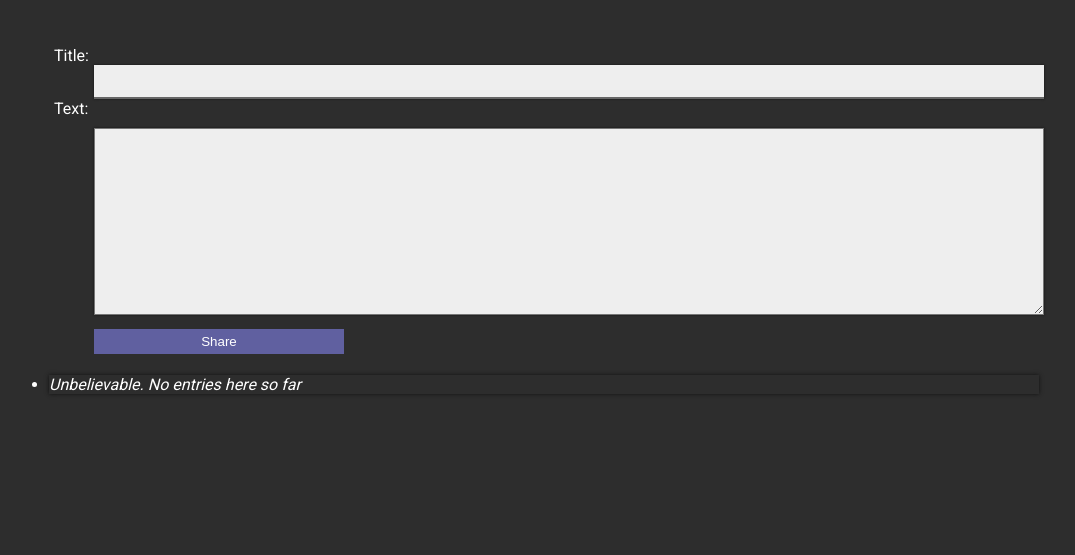
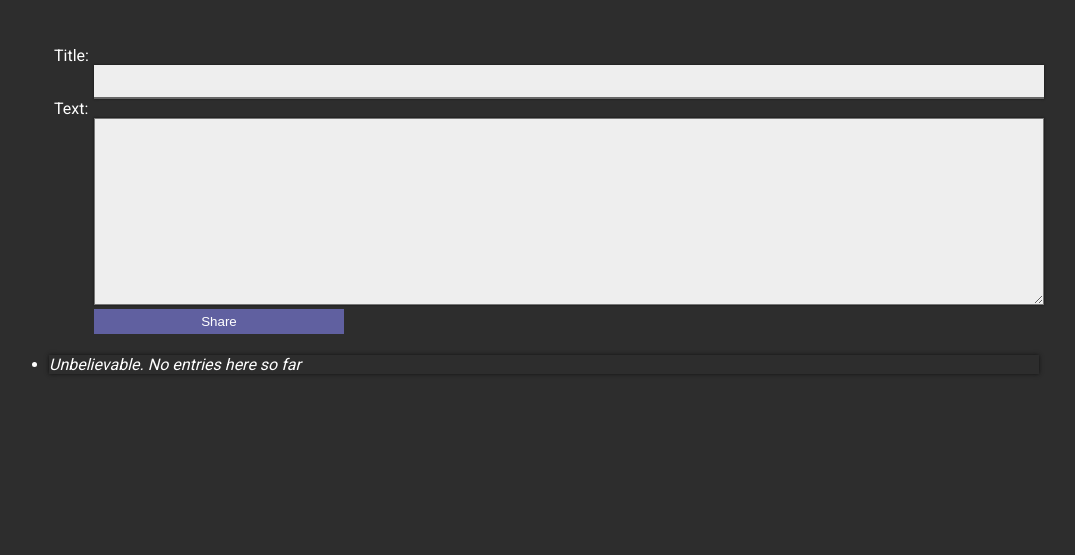
Before and after one commit to QuadPiece/flask-blog, a Flask app: page / in a window 1280 px wide. Shown: the part 70-625 px from the top of the page, without its empty margins (96-1171 px from the left). Run offline with Flask 2, Linux system fonts and the light colour scheme; the visitor is signed in with stand-in values (Sample User, id 1); data that the repository does not hold is empty.

Commit message:
CSS fixes

```diff
--- a/static/style.css
+++ b/static/style.css
@@ -189,10 +189,9 @@ a:hover {
 
 .add-entry textarea {
   width: 100%;
+  height: 80%;
   padding: 40px;
   font-size: 14pt;
-  margin-top: 10px;
-  margin-bottom: 10px;
   box-sizing: border-box;
   background-color: #eeeeee;
   color: #2d2d2d;
```
